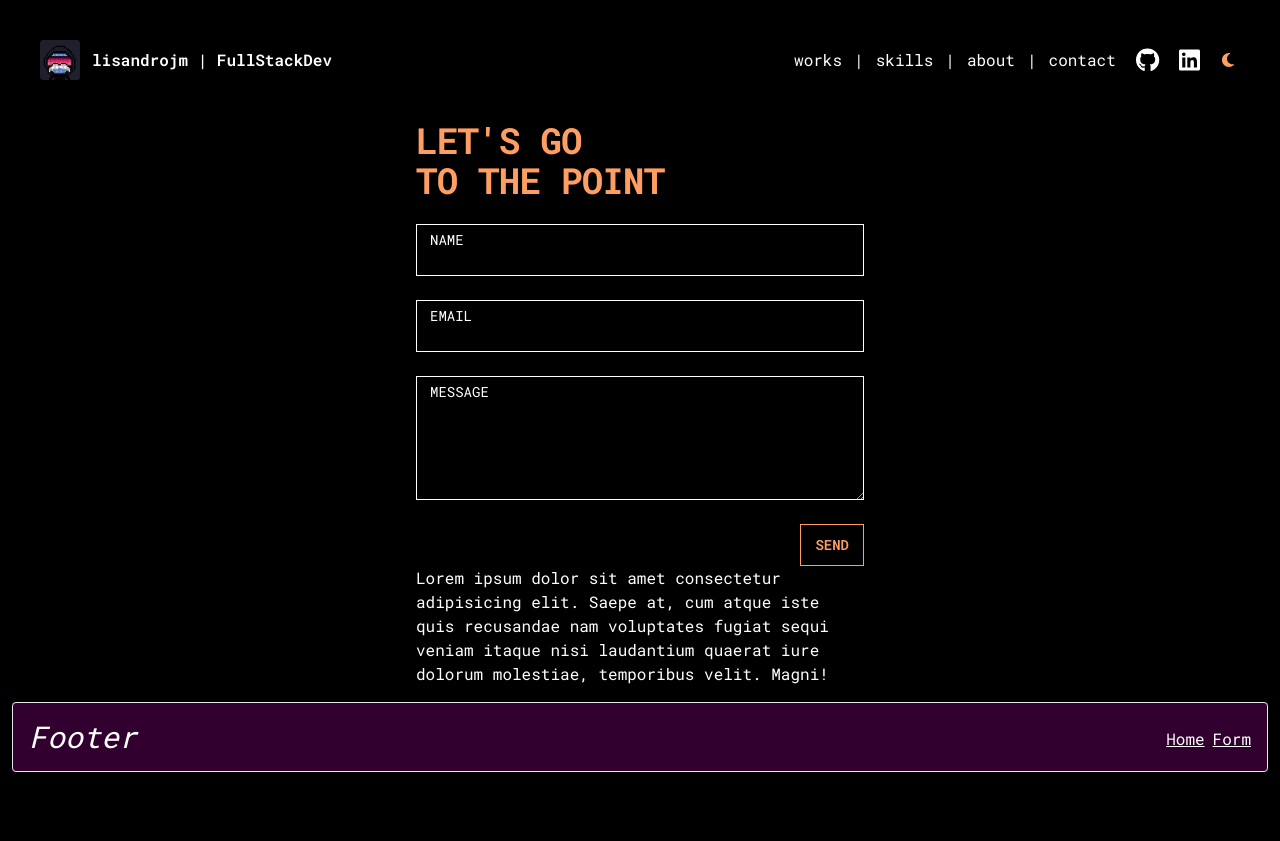
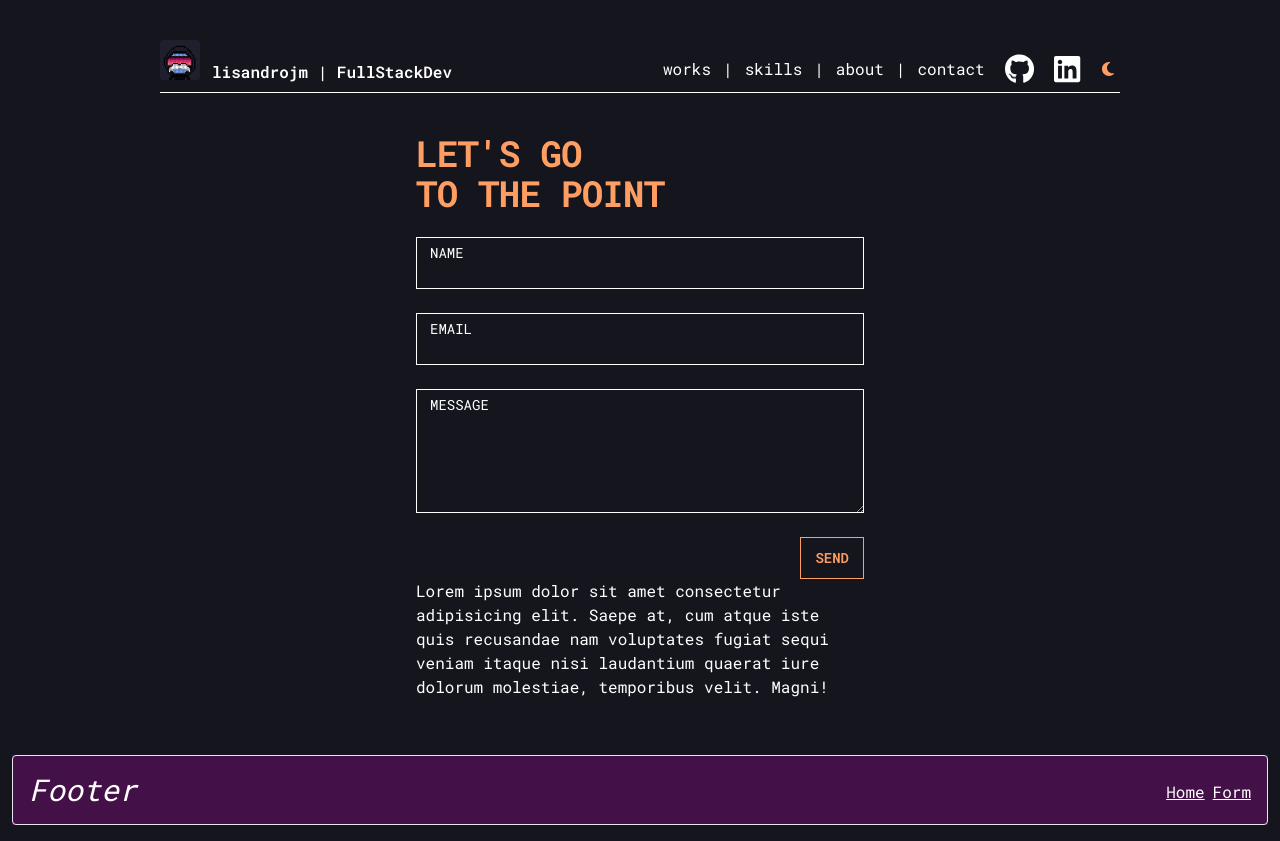
Before and after one commit to lisandrojm/portfolio-bg-animated-running, a Next.js app: page /form in a window 1280 px wide. Before the commit the page ends 800 px from the top, so only its background shows below. Built offline with nearby package versions, Linux system fonts and the light colour scheme.

Commit message:
refactoring

```diff
--- a/src/app/(routes)/layout.tsx
+++ b/src/app/(routes)/layout.tsx
@@ -63,8 +63,8 @@ export const metadata: Metadata & {
       favicon: [32, 96, 16],
     },
   },
-  url: 'https://lisandrojm.vercel.app',
-  image: 'https://lisandrojm.vercel.app/_assets/img/cover-share.webp',
+  url: siteMetadata.siteImageUrl,
+  image: siteMetadata.siteImageUrl,
   charset: 'utf-8',
   httpEquiv: {
     'X-UA-Compatible': 'IE.edge',
@@ -105,7 +105,7 @@ export const metadata: Metadata & {
 
 export default function RootLayout({ children }: { children: React.ReactNode }) {
   return (
-    <html lang="en" className={`${roboto_mono.variable} ${roboto_serif.variable} ${roboto_flex.variable}`}>
+    <html lang={siteMetadata.language} className={`${roboto_mono.variable} ${roboto_serif.variable} ${roboto_flex.variable}`}>
       <body className="font-mono">
         <Provider>
           <Navbar />
--- a/src/app/(routes)/page.tsx
+++ b/src/app/(routes)/page.tsx
@@ -2,6 +2,7 @@
 
 import Image from 'next/image';
 import Link from 'next/link';
+import SectionContainer from '@/_components/SectionContainer';
 
 /* export default async function Home() { */
 /* loading testing */
@@ -9,6 +10,7 @@ import Link from 'next/link';
 
 export default function Home() {
   return (
+    <SectionContainer>
       <div className="flex flex-col items-center justify-between">
         {/* Fonts test */}
         <div className="border rounded p-3 my-1 mb-3">
@@ -24,6 +26,7 @@ export default function Home() {
           <p className={`font-serif italic font-bold uppercase`}>Roboto Serif italic bold uppercase</p>
         </div>
       </div>
+    </SectionContainer>
     /*     <main className="flex min-h-screen flex-col items-center justify-between p-24">
     <div className="z-10 max-w-5xl w-full items-center justify-between font-mono text-sm lg:flex">
       <p className="fixed left-0 top-0 flex w-full justify-center border-b border-gray-300 bg-gradient-to-b from-zinc-200 pb-6 pt-8 backdrop-blur-2xl dark:border-neutral-800 dark:bg-zinc-800/30 dark:from-inherit lg:static lg:w-auto  lg:rounded-xl lg:border lg:bg-gray-200 lg:p-4 lg:dark:bg-zinc-800/30">
--- a/src/app/_components/Form.tsx
+++ b/src/app/_components/Form.tsx
@@ -4,11 +4,13 @@
 import styles from '@/_styles/_components/Form.module.css';
 import { useState } from 'react';
 import { Button, FloatingLabelInput, FloatingLabelTextarea } from '@/_components/_ui';
+import SectionContainer from '@/_components/SectionContainer';
 
 export default function Example() {
   const [agreed, setAgreed] = useState(false);
 
   return (
+    <SectionContainer>
       <div className="px-6 lg:px-8">
         <div className="mx-auto uppercase max-w-md">
           <h2 className="text-3xl font-bold tracking-tight text-orange sm:text-4xl">
@@ -43,5 +45,6 @@ export default function Example() {
           </div>
         </form>
       </div>
+    </SectionContainer>
   );
 }
--- a/src/app/_components/MobileNav.tsx
+++ b/src/app/_components/MobileNav.tsx
@@ -28,9 +28,9 @@ export default function MobileNav() {
           <path fillRule="evenodd" d="M3 5a1 1 0 011-1h12a1 1 0 110 2H4a1 1 0 01-1-1zM3 10a1 1 0 011-1h12a1 1 0 110 2H4a1 1 0 01-1-1zM3 15a1 1 0 011-1h09a1 1 0 100 2H4a1 1 0 01-1-1z" clipRule="evenodd" />
         </svg>
       </button>
-      <div className={`fixed left-0 top-0 z-10 h-full w-full transform bg-black opacity-85 border-l-[1px] border-orange backdrop-blur duration-300 ease-in-out ${navShow ? 'translate-x-0' : 'translate-x-full'}`}>
+      <div className={`fixed left-0 top-0 z-10 h-full w-full transform inset-0 backdrop-blur-lg border-l-[1px] border-orange duration-300 ease-in-out ${navShow ? 'translate-x-0' : 'translate-x-full'}`}>
         <div className="flex justify-end">
-          <button className="mr-4 mt-12 h-8 w-8" aria-label="Toggle Menu" onClick={onToggleNav}>
+          <button className="mr-4 mt-8 h-8 w-8" aria-label="Toggle Menu" onClick={onToggleNav}>
             <svg xmlns="http://www.w3.org/2000/svg" viewBox="0 0 20 20" fill="currentColor" className="text-white">
               <path fillRule="evenodd" d="M4.293 4.293a1 1 0 011.414 0L10 8.586l4.293-4.293a1 1 0 111.414 1.414L11.414 10l4.293 4.293a1 1 0 01-1.414 1.414L10 11.414l-4.293 4.293a1 1 0 01-1.414-1.414L8.586 10 4.293 5.707a1 1 0 010-1.414z" clipRule="evenodd" />
             </svg>
@@ -39,7 +39,7 @@ export default function MobileNav() {
         <nav className="fixed mt-8 h-full">
           {headerNavLinks.map((link) => (
             <div key={link.title} className="px-12 py-4">
-              <Link href={link.href} className="text-2xl font-bold tracking-widest text-white" onClick={onToggleNav}>
+              <Link href={link.href} className="text-xl tracking-widest text-white" onClick={onToggleNav}>
                 {link.title}
               </Link>
             </div>
--- a/src/app/_components/Navbar.tsx
+++ b/src/app/_components/Navbar.tsx
@@ -16,13 +16,15 @@ interface NavLink {
 }
 export default function Navbar() {
   return (
-    <header className="container mx-auto px-3 sm:px-10 flex items-center justify-between py-10">
+    <header>
+      <div className="container">
+        <div className="flex items-end justify-between pt-5 sm:pt-10 pb-2 border-b border-white mx-3 sm:mx-40">
           <div>
             <Link href="/" aria-label={siteMetadata.headerTitle}>
               <div className="flex items-center justify-between">
                 {' '}
-            <div className="mr-3 flex items-center justify-center font-semibold text-white">
-              <div className="mr-3">
+                <div className="flex items-end justify-center font-semibold text-white">
+                  <div className="mr-3 mb-1">
                     <Image src="/logo.svg" alt="logo" width={40} height={40} />
                   </div>
                   <div>
@@ -49,14 +51,16 @@ export default function Navbar() {
                 </div>
               ))}
             <Link className="text-white" href={siteMetadata.github}>
-          <FontAwesomeIcon className="ml-4 sm:ml-5 text-2xl" icon={faGithub} />
+              <FontAwesomeIcon className="ml-4 sm:ml-5 text-3xl" icon={faGithub} />
             </Link>
             <Link className="text-white" href={siteMetadata.linkedin}>
-          <FontAwesomeIcon className="ml-4 mr-3 sm:ml-5 sm:mr-4 text-2xl" icon={faLinkedin} />
+              <FontAwesomeIcon className="ml-4 mr-3 sm:ml-5 sm:mr-4 text-3xl" icon={faLinkedin} />
             </Link>
             <ThemeSwitcher />
             <MobileNav />
           </div>
+        </div>
+      </div>
     </header>
   );
 }
--- /dev/null
+++ b/src/app/_components/SectionContainer.tsx
@@ -0,0 +1,11 @@
+/* src/app/_components/SectionContainer.tsx */
+
+import { ReactNode } from 'react';
+
+interface Props {
+  children: ReactNode;
+}
+
+export default function SectionContainer({ children }: Props) {
+  return <section className="py-10 mx-3 sm:mx-40">{children}</section>;
+}
--- a/src/app/_styles/globals.css
+++ b/src/app/_styles/globals.css
@@ -54,7 +54,7 @@
   [data-theme='light'] {
     --accent-1: #000000;
     --accent-2: #ffffff;
-    --accent-3: #f7768e;
+    --accent-3: #ffffff;
     --accent-4: #ba9af7;
     --accent-5: #ff9e63;
     --accent-6: #08c294;
@@ -87,7 +87,7 @@ a:hover,
 
 body {
   color: var(--accent-1);
-  background: var(--accent-2);
+  background: var(--accent-3);
 }
 
 /* Fonts */
```
Lines whose indentation alone changed are shown as unchanged.
